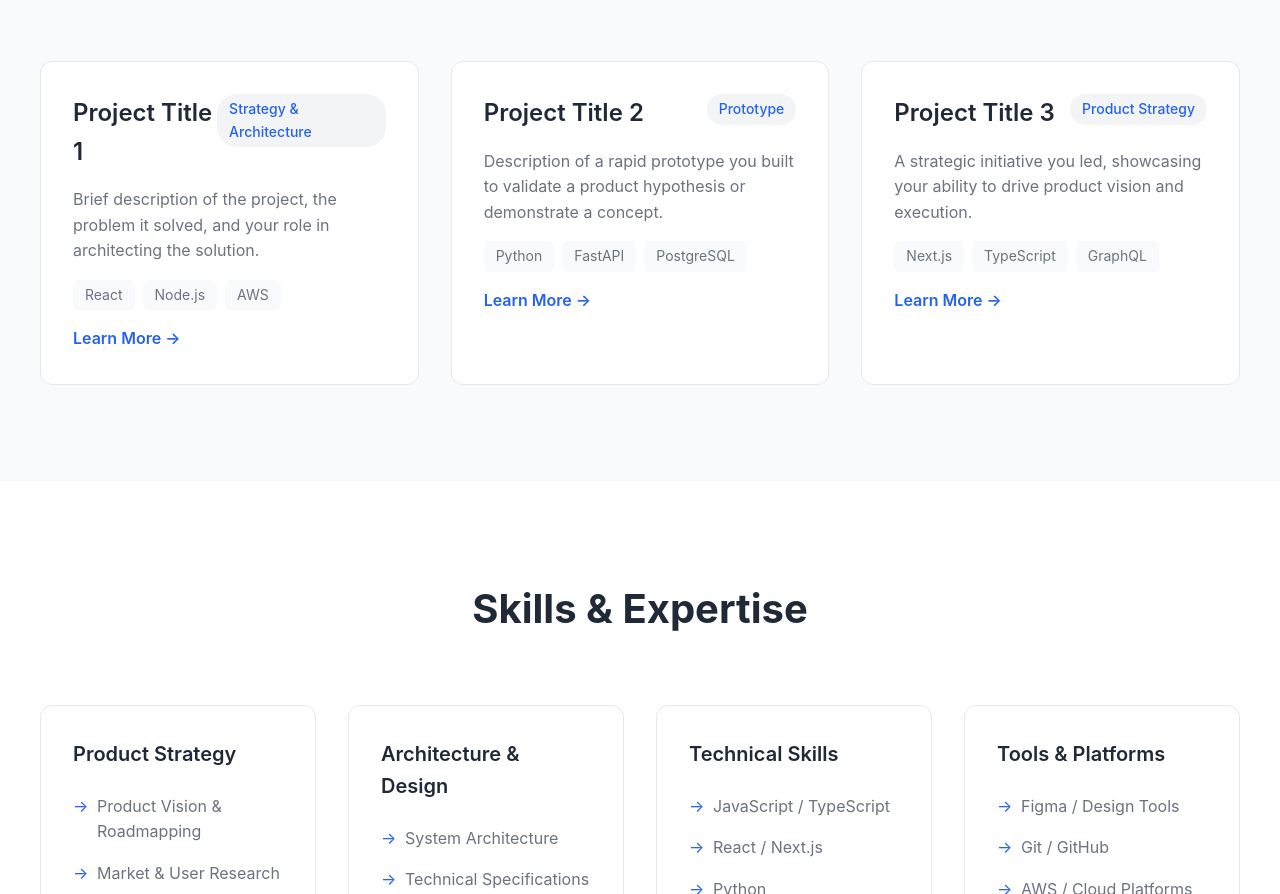
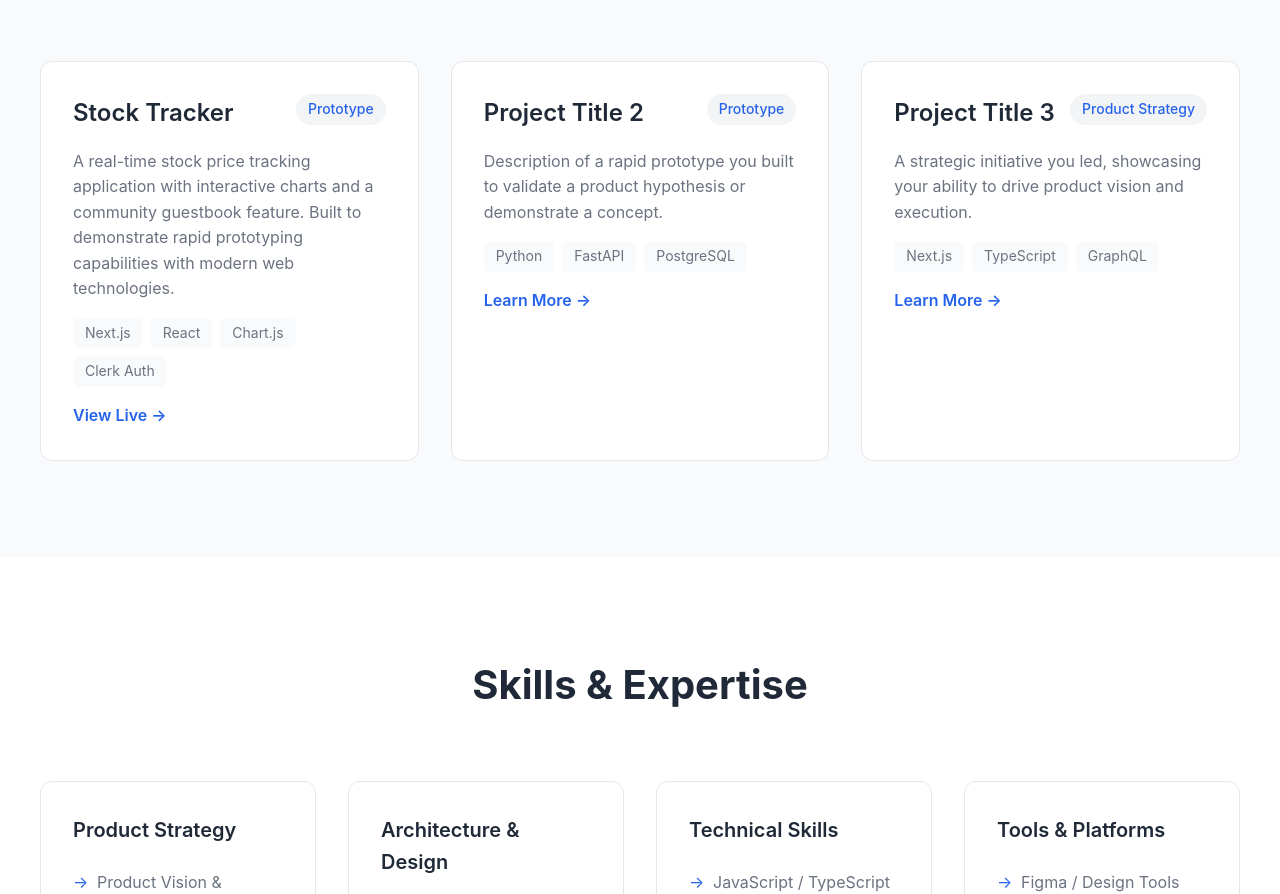
Before and after one commit to MonPip/jpark, a plain HTML site: page index.html in a window 1280 px wide. Shown: the part 1708-2602 px from the top of the page. Drawn offline with Linux system fonts and the light colour scheme.

Commit message:
Add Stock Tracker project to portfolio

```diff
--- a/index.html
+++ b/index.html
@@ -55,16 +55,17 @@
             <div class="projects-grid">
                 <div class="project-card">
                     <div class="project-header">
-                        <h3>Project Title 1</h3>
-                        <span class="project-tag">Strategy & Architecture</span>
+                        <h3>Stock Tracker</h3>
+                        <span class="project-tag">Prototype</span>
                     </div>
-                    <p class="project-description">Brief description of the project, the problem it solved, and your role in architecting the solution.</p>
+                    <p class="project-description">A real-time stock price tracking application with interactive charts and a community guestbook feature. Built to demonstrate rapid prototyping capabilities with modern web technologies.</p>
                     <div class="project-tech">
+                        <span class="tech-tag">Next.js</span>
                         <span class="tech-tag">React</span>
-                        <span class="tech-tag">Node.js</span>
-                        <span class="tech-tag">AWS</span>
+                        <span class="tech-tag">Chart.js</span>
+                        <span class="tech-tag">Clerk Auth</span>
                     </div>
-                    <a href="#" class="project-link">Learn More →</a>
+                    <a href="https://stonks-nextjs.vercel.app/" target="_blank" class="project-link">View Live →</a>
                 </div>
 
                 <div class="project-card">
```
